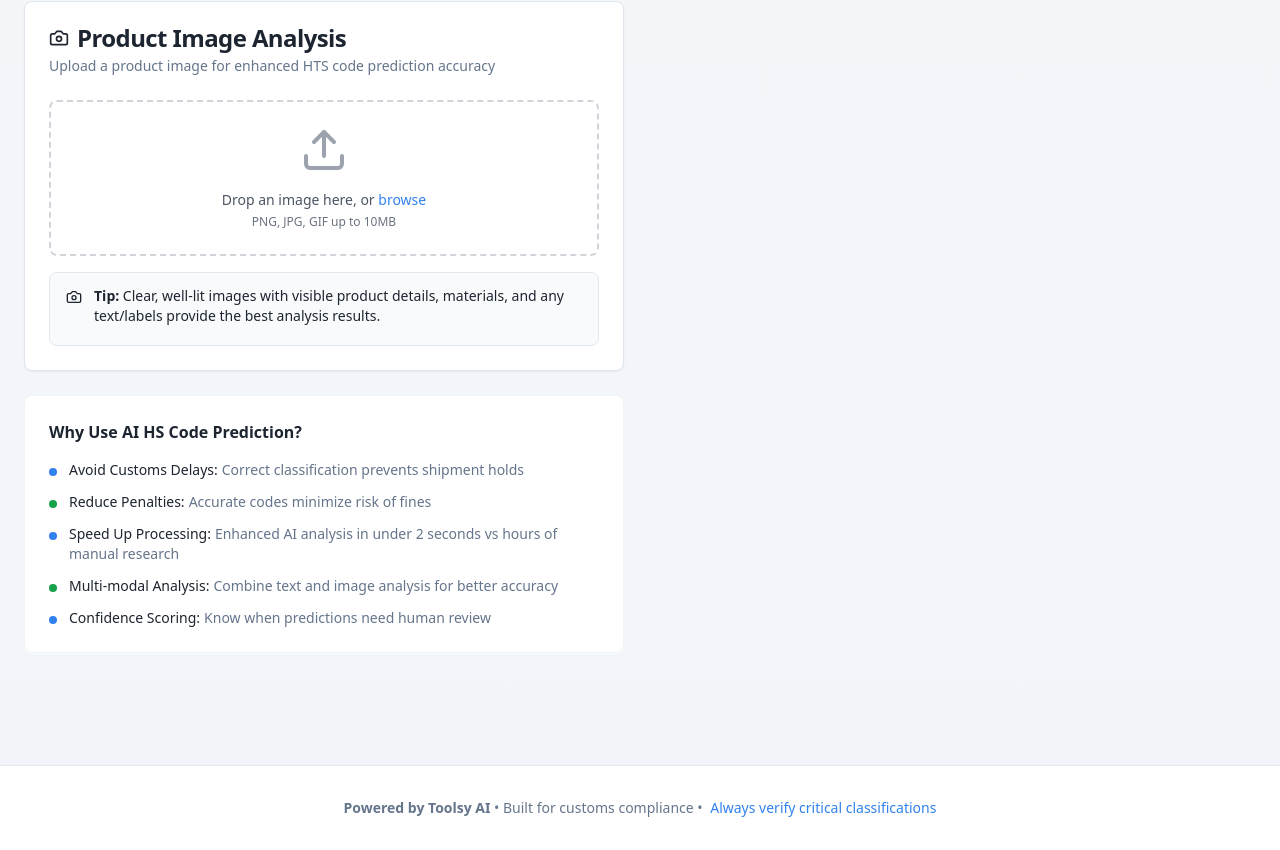
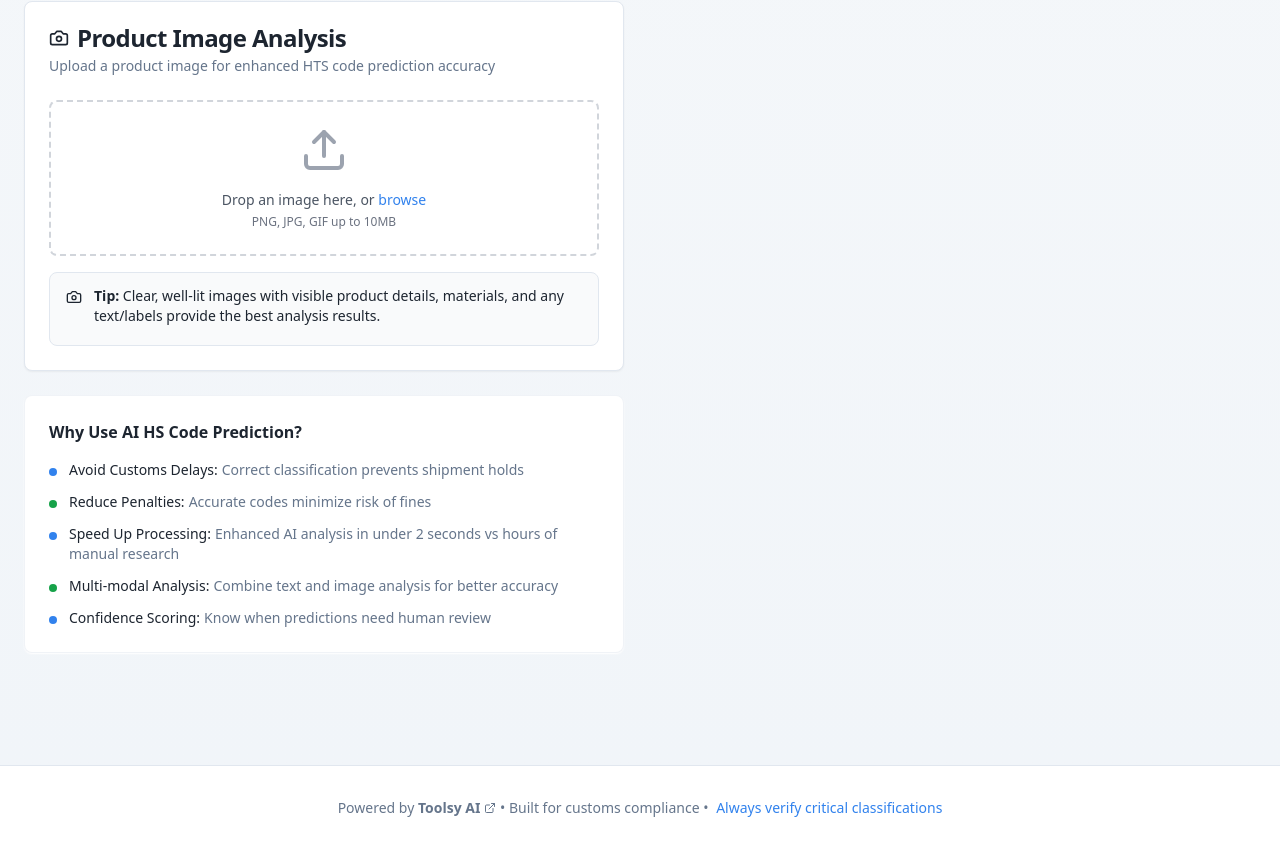
Before and after one commit to bozkut/HS-Code-Predictor, a React (Vite) app: page / in a window 1280 px wide. Shown: the part 1486-2336 px from the top of the page. Built offline with nearby package versions, Linux system fonts and the light colour scheme.

Commit message:
Make "Toolsy AI" bold
Make the "Toolsy AI" text bold in the footer to indicate it is a hyperlink.

```diff
--- a/src/components/ExtensionApp.tsx
+++ b/src/components/ExtensionApp.tsx
@@ -5,7 +5,7 @@ import { PredictionResults } from "./PredictionResults";
 import { AnalysisResults, ProductData } from "../types/product";
 import { analyzeProduct } from "../utils/mockAnalysis";
 import { useToast } from "@/hooks/use-toast";
-import { Sparkles, Target, Shield } from "lucide-react";
+import { Sparkles, Target, Shield, ExternalLink } from "lucide-react";
 
 export const ExtensionApp = () => {
   const [isAnalyzing, setIsAnalyzing] = useState(false);
@@ -122,13 +122,15 @@ export const ExtensionApp = () => {
         {/* Footer */}
         <div className="text-center py-4 border-t">
           <p className="text-xs text-muted-foreground">
+            Powered by{" "}
             <a
               href="https://www.toolsy.io/"
               target="_blank"
               rel="noopener noreferrer"
-              className="hover:text-primary transition-colors font-bold"
+              className="hover:text-primary transition-colors font-bold inline-flex items-center gap-1"
             >
-              Powered by Toolsy AI
+              Toolsy AI
+              <ExternalLink className="h-3 w-3" />
             </a>
             {" • Built for customs compliance • Always verify critical classifications"}
           </p>
--- a/src/pages/Index.tsx
+++ b/src/pages/Index.tsx
@@ -11,6 +11,7 @@ import { analyzeProduct } from '@/utils/mockAnalysis';
 import { useToast } from '@/hooks/use-toast';
 import { supabase } from '@/integrations/supabase/client';
 import { ProductData, AnalysisResults } from '@/types/product';
+import { ExternalLink } from 'lucide-react';
 import heroImage from '@/assets/hero-customs.jpg';
 
 interface EnhancedPredictionResult {
@@ -218,13 +219,15 @@ const Index = () => {
         <div className="container mx-auto px-6 py-8">
           <div className="text-center text-muted-foreground">
             <p className="text-sm">
+              Powered by{" "}
               <a
                 href="https://www.toolsy.io/"
                 target="_blank"
                 rel="noopener noreferrer"
-                className="hover:text-primary transition-colors font-bold"
+                className="hover:text-primary transition-colors font-bold inline-flex items-center gap-1"
               >
-                Powered by Toolsy AI
+                Toolsy AI
+                <ExternalLink className="h-3 w-3" />
               </a>
               {" • Built for customs compliance • "}
               <span className="text-primary ml-1">Always verify critical classifications</span>
```
